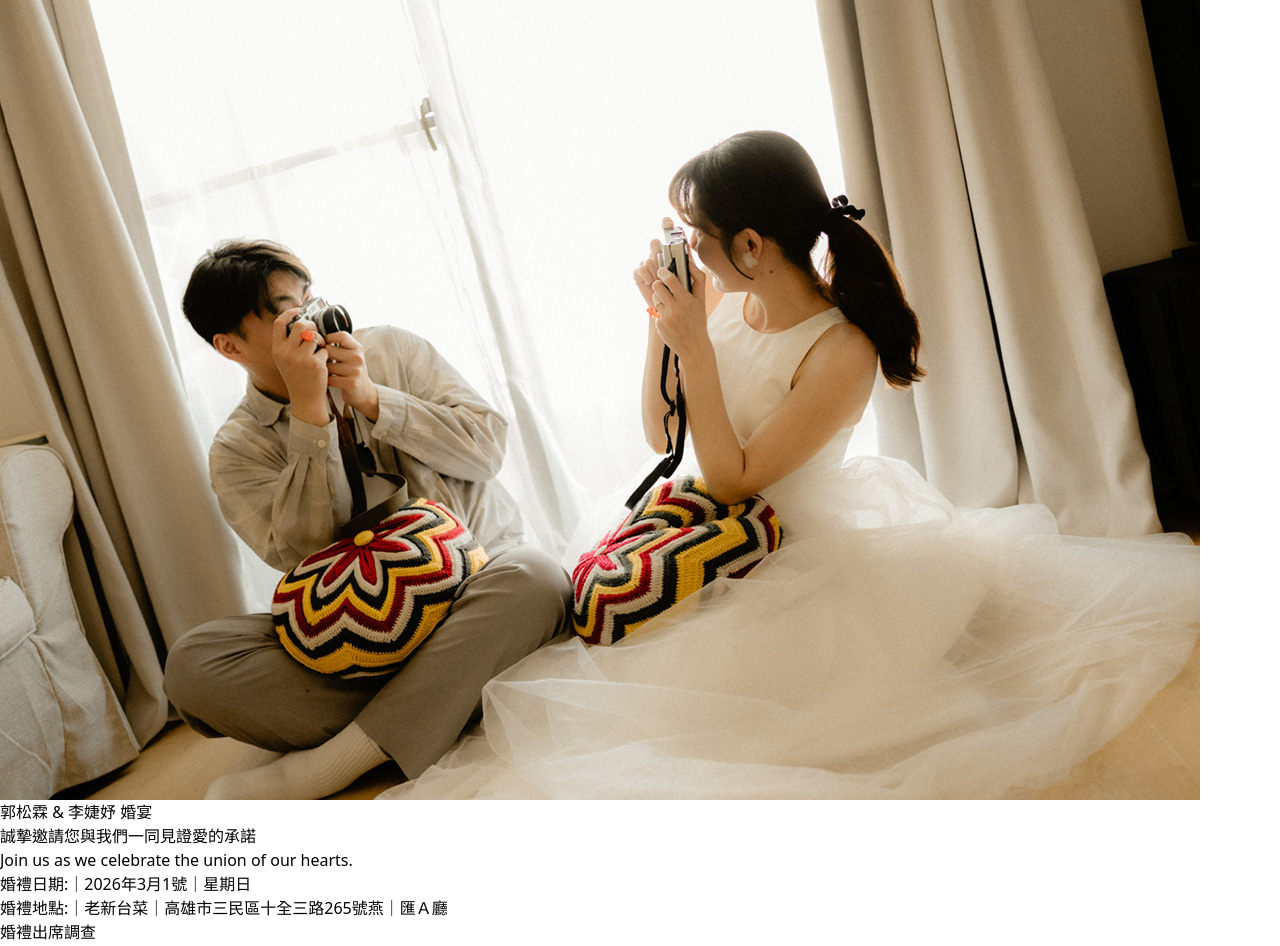
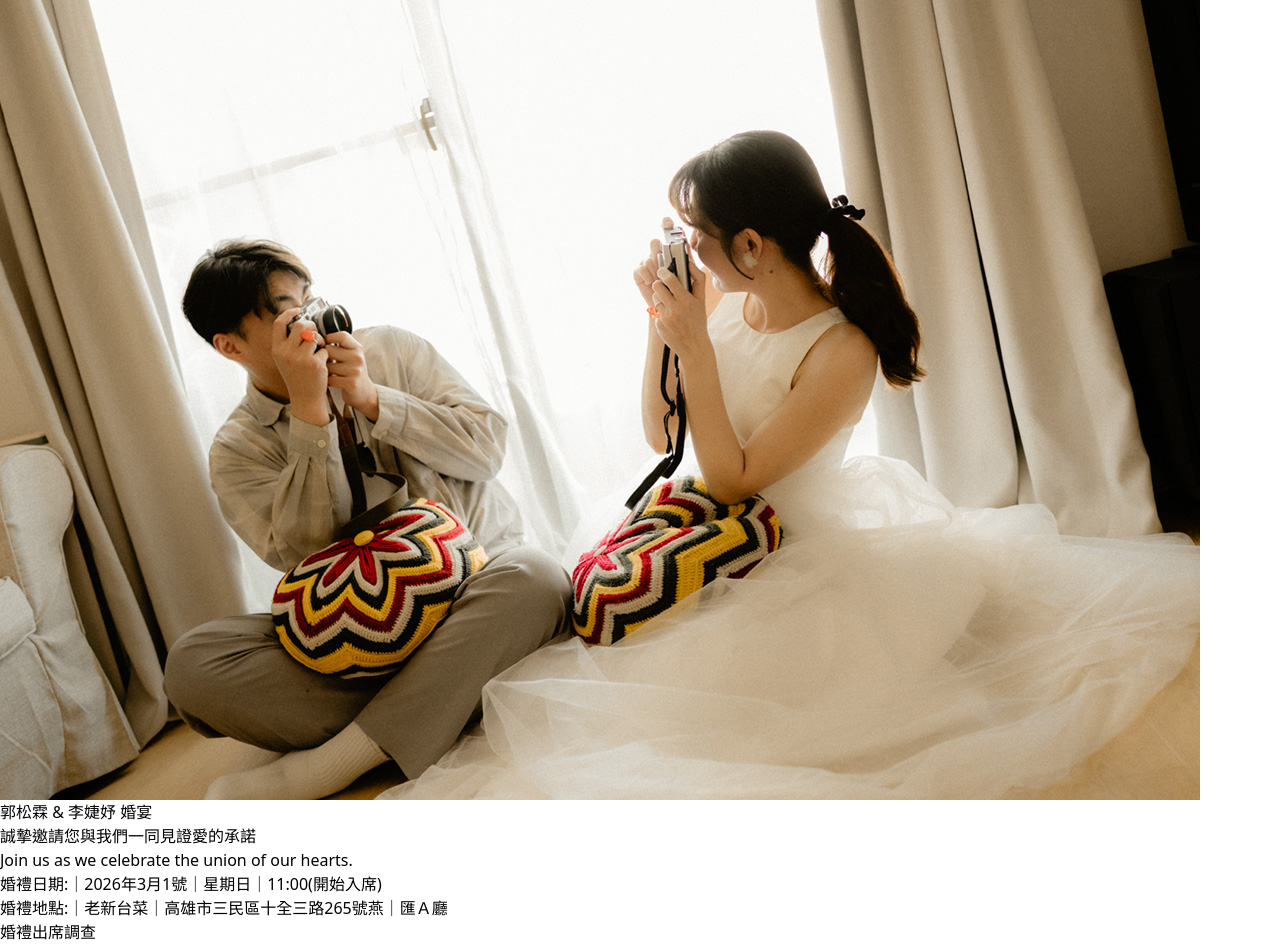
Before and after one commit to song39641-spec/wedding-rsvp, a React (Vite) app in the folder wedding-rsvp/: page / in a window 1280 px wide. Shown: the top 946 px of the page. Built offline with nearby package versions, Linux system fonts and the light colour scheme.

Commit message:
Update App.jsx

```diff
--- a/wedding-rsvp/src/App.jsx
+++ b/wedding-rsvp/src/App.jsx
@@ -218,7 +218,7 @@ export default function App(){
           <h1 className="text-2xl font-bold">郭松霖 & 李婕妤 婚宴</h1>
           <p className="text-slate-700">誠摯邀請您與我們一同見證愛的承諾</p>
           <p className="italic text-slate-600">Join us as we celebrate the union of our hearts.</p>
-          <p className="mt-2">婚禮日期:｜2026年3月1號｜星期日</p>
+          <p className="mt-2">婚禮日期:｜2026年3月1號｜星期日｜11:00(開始入席)</p>
           <p>婚禮地點:｜老新台菜｜高雄市三民區十全三路265號燕｜匯Ａ廳</p>
           <div className="h-px w-full bg-slate-200 my-4" />
         </section>
```
